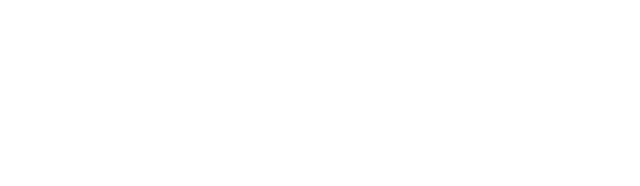
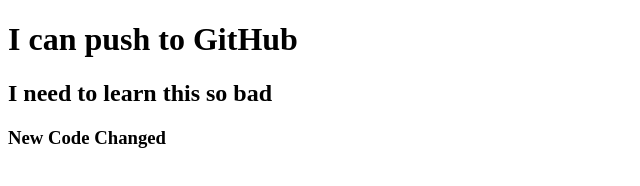
Before and after one commit to udaysarkarud/GitHub, a plain HTML site: page index.html in a window 1280 px wide. Shown: the whole page, without its empty margins (0-640 px from the left). Drawn offline with Linux system fonts and the light colour scheme.

Commit message:
added header

```diff
--- a/index.html
+++ b/index.html
@@ -7,6 +7,8 @@
     <title>GitHub</title>
 </head>
 <body>
-
+    <h1>I can push to GitHub</h1>
+    <h2>I need to learn this so bad</h2>
+    <h3>New Code Changed</h3>
 </body>
 </html>
```
